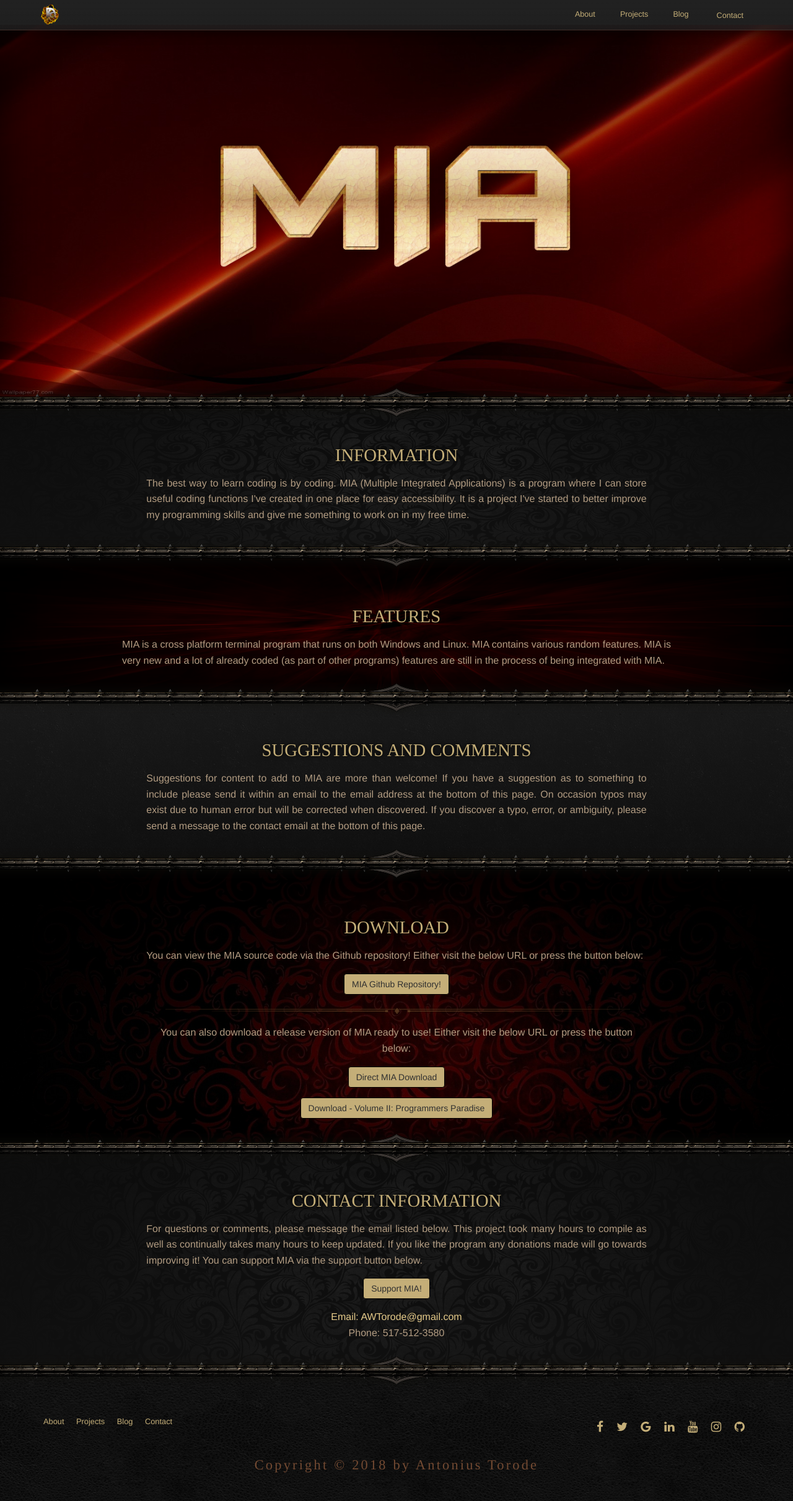
After one commit to torodean/torodean.github.io, a PHP site: page /MIA.html in a window 1280 px wide. The commit adds this page. Shown: the whole page at 62% size. Run offline with PHP 8.4, Linux system fonts and the light colour scheme.

Commit message:
Started a MIA page

```diff
--- /dev/null
+++ b/MIA.html
@@ -0,0 +1,277 @@
+<!doctype html>
+<html lang="en">
+	<head>
+        <!-- Required meta tags -->
+        <meta charset="utf-8">
+        <meta name="viewport" content="width=device-width, initial-scale=1, shrink-to-fit=no">
+		<meta name="description" content="Antonius Torode's homepage.">
+        <meta name="keywords" content="Antonius, Torode">
+
+	    <!-- Favicon information -->
+		<link rel="apple-touch-icon" sizes="57x57" href="img/favicon/apple-icon-57x57.png">
+		<link rel="apple-touch-icon" sizes="60x60" href="img/favicon/apple-icon-60x60.png">
+		<link rel="apple-touch-icon" sizes="72x72" href="img/favicon/apple-icon-72x72.png">
+		<link rel="apple-touch-icon" sizes="76x76" href="img/favicon/apple-icon-76x76.png">
+		<link rel="apple-touch-icon" sizes="114x114" href="img/favicon/apple-icon-114x114.png">
+		<link rel="apple-touch-icon" sizes="120x120" href="img/favicon/apple-icon-120x120.png">
+		<link rel="apple-touch-icon" sizes="144x144" href="img/favicon/apple-icon-144x144.png">
+		<link rel="apple-touch-icon" sizes="152x152" href="img/favicon/apple-icon-152x152.png">
+		<link rel="apple-touch-icon" sizes="180x180" href="img/favicon/apple-icon-180x180.png">
+		<link rel="icon" type="image/png" sizes="192x192"  href="img/favicon/android-icon-192x192.png">
+		<link rel="icon" type="image/png" sizes="32x32" href="img/favicon/favicon-32x32.png">
+		<link rel="icon" type="image/png" sizes="96x96" href="img/favicon/favicon-96x96.png">
+		<link rel="icon" type="image/png" sizes="16x16" href="img/favicon/favicon-16x16.png">
+		<link rel="manifest" href="/manifest.json">
+		<meta name="msapplication-TileColor" content="#ffffff">
+		<meta name="msapplication-TileImage" content="/ms-icon-144x144.png">
+		<meta name="theme-color" content="#ffffff">
+
+		<!-- Add icon library -->
+		<link rel="stylesheet" href="https://cdnjs.cloudflare.com/ajax/libs/font-awesome/4.7.0/css/font-awesome.min.css">
+
+		<!-- Website Title -->
+        <title>Antonius' Handbook</title>
+
+        <!-- Bootstrap CSS -->
+        <link rel="stylesheet" href="css/vendors/bootstrap/bootstrap.min.css">
+
+        <!-- main css -->
+        <link rel="stylesheet" href="css/styles.css">
+    </head>
+
+	<!-- Begin main body -->
+    <body data-spy="scroll" data-target=".navbar-custom">
+		<div class="container-fluid">
+
+			<!-- Begin main home section -->
+			<div class="row">
+				<header class="header-home" id="home">
+					<!-- Main navigation bar -->
+					<nav class="navbar navbar-inverse navbar-custom navbar-fixed-top">
+						<div class="container">
+							<div class="navbar navbar-header">
+								<a class="navbar-brand navbar-logo" href="index.html#home"></a>
+								<button type="button" class="navbar-toggle custom-toggle-btn" data-toggle="collapse" data-target="#main-nav" aria-expanded="false">
+								<span class="sr-only">
+                                Toggle navigation
+                                </span>
+                                <span class="icon-bar"></span>
+                                <span class="icon-bar"></span>
+                                <span class="icon-bar"></span>
+                                </button>
+							</div>
+							<div class="collapse navbar-collapse" id="main-nav">
+								<ul class="nav navbar-nav navbar-right">
+									<!-- <li class="plain-link-blue"><a href="index.html#home">Home</a></li> -->
+									<li class="dropdown"><div class="plain-link"><a href="index.html#home">About</a></div>
+										<div class="dropdown-content">
+											<ul class="nav">
+												<div class="plain-link"><a href="index.html#about">About Me</a></div>
+												<div class="plain-link"><a href="index.html#education">Education</a></div>
+												<div class="plain-link"><a href="index.html#experience">Experience</a></div>
+												<div class="plain-link"><a href="index.html#current">Current Endeavors</a></div>
+												<div class="plain-link"><a href="index.html#future">Future Goals</a></div>
+												<div class="plain-link"><a href="index.html#resumeCV">Resume/CV</a></div>
+											</ul>
+										</div>
+									</li>
+									<li class="dropdown"><div class="plain-link"><a href="projects.html#home">Projects</a></div>
+										<div class="dropdown-content">
+											<ul class="nav">
+												<div class="plain-link"><a href="projects.html#books">Books</a></div>
+												<div class="plain-link"><a href="projects.html#programming">Programming</a></div>
+												<div class="plain-link"><a href="projects.html#publications">Publications</a></div>
+												<div class="plain-link"><a href="projects.html#graphics">Graphic Design</a></div>
+												<div class="plain-link"><a href="projects.html#misc">Miscellaneous</a></div>
+											</ul>
+										</div>
+									</li>
+									<li class="dropdown"><div class="plain-link"><a href="blog.html#home">Blog</a></div>
+										<div class="dropdown-content">
+											<ul class="nav">
+												<div class="plain-link"><a href="blog.html#recent">Latest</a></div>
+												<div class="plain-link"><a href="blog.html#archive">Archive</a></div>
+											</ul>
+										</div>
+									</li>
+									<li class="plain-link"><a href="index.html#contact">Contact</a></li>
+								</ul>
+							</div>
+
+
+
+						</div>
+					</nav>
+					<!-- End of navigation bar -->
+
+					<!-- Banner -->
+					<h1>
+						<img onload="this.style.opacity='1';" class="big-logo" src="img/MIAbanner.png" alt="banner">
+					</h1>
+				</header>
+			</div>
+
+			<!-- Begin main intro section -->
+			<!-- ============== DIVIDER ============== -->
+            <div class="Divider">
+                <hr class="Divider-rule">
+            </div>
+
+            <!-- ============== INFORMATION SECTION =============== -->
+            <div class="black-texture-short row">
+                <section class="information" id="about">
+                    <div class="container">
+                        <div class="row">
+                            <h2 class="text-align-center">Information</h2>
+							<p class="section-description">
+								The best way to learn coding is by coding. MIA (Multiple Integrated Applications) is a program where I can store useful coding functions I've created in one place for easy accessibility. It is a project I've started to better improve my programming skills and give me something to work on in my free time.
+                            </p>
+                        </div>
+                    </div>
+                </section>
+			</div>
+
+            <!-- ============== DIVIDER ============== -->
+            <div class="Divider">
+                <hr class="Divider-rule">
+            </div>
+
+			<!-- ============== Preview SECTION =============== -->
+            <div class="row">
+                <section class="mia-features" id="suggestion">
+                        <div class="row">
+                            <h2 class="text-align-center">Features</h2>
+							<p class="section-description">MIA is a cross platform terminal program that runs on both Windows and Linux. MIA contains various random features. MIA is very new and a lot of already coded (as part of other programs) features are still in the process of being integrated with MIA.</p>
+                        </div>
+                </section>
+			</div>
+
+            <!-- ============== DIVIDER ============== -->
+            <div class="Divider">
+                <hr class="Divider-rule">
+            </div>
+
+			<!-- ============== SUGGESTIONS SECTION =============== -->
+            <div class="row pattern">
+                <section class="information" id="suggestion">
+                    <div class="container">
+                        <div class="row">
+                            <h2 class="text-align-center">Suggestions and Comments</h2>
+							<p class="section-description">
+								Suggestions for content to add to MIA are more than welcome! If you have a suggestion as to something to include please send it within an email to the email address at the bottom of this page. On occasion typos may exist due to human error but will be corrected when discovered. If you discover a typo, error, or ambiguity, please send a message to the contact email at the bottom of this page.
+                            </p>
+                        </div>
+                    </div>
+                </section>
+			</div>
+
+            <!-- ============== DIVIDER ============== -->
+            <div class="Divider">
+                <hr class="Divider-rule">
+            </div>
+
+			<!-- ============== DOWNLOAD SECTION =============== -->
+            <div class="row">
+                <section class="resumeCV" id="download">
+                    <div class="container">
+                        <div class="row">
+                            <h2 class="text-align-center">Download</h2>
+							<p class="section-description">
+								You can view the MIA source code via the Github repository! Either visit the below URL or press the button below:
+							</p>
+							<p class="text-align-center  section-description">
+								<a href="https://github.com/torodean/Antonius-MIA"><button type="button" class="button-padding home-button btn btn-warning text-align-center">MIA Github Repository!</button></a>
+							</p>
+							<!-- ============== SMALL DIVIDER ============== -->
+							<div class="row items-container separator">
+								<p>&nbsp;</p>
+							</div>
+							<p class="text-align-center  section-description">
+								You can also download a release version of MIA ready to use! Either visit the below URL or press the button below:
+							</p>
+							<p class="text-align-center section-description">
+								<a href="https://github.com/torodean/Antonius-MIA/raw/master/MIA%20Release.tar.gz"><button type="button" class="button-padding home-button btn btn-warning text-align-center">Direct MIA Download</button></a>
+							</p>
+							<p class="text-align-center section-description">
+								<a href="https://github.com/torodean/Antonius-Handbook-II/raw/master/Volume%20II%20Programmers%20Paradise/Handbook.pdf"><button type="button" class="button-padding home-button btn btn-warning text-align-center">Download - Volume II: Programmers Paradise </button></a>
+							</p>
+                        </div>
+                    </div>
+                </section>
+			</div>
+
+            <!-- ============== DIVIDER ============== -->
+            <div class="Divider">
+                <hr class="Divider-rule">
+            </div>
+
+			<!-- ============== CONTACT SECTION =============== -->
+            <div class="black-texture-short row">
+                <section class="information" id="contact">
+                    <div class="container">
+                        <div class="row">
+                            <h2 class="text-align-center">Contact Information</h2>
+							<p class="section-description">
+								For questions or comments, please message the email listed below. This project took many hours to compile as well as continually takes many hours to keep updated. If you like the program any donations made will go towards improving it! You can support MIA via the support button below.
+                            </p>
+							<p class="text-align-center  section-description">
+								<a href="https://www.paypal.me/AntoniusTorode"><button type="button" class="button-padding home-button btn btn-warning text-align-center">Support MIA!</button></a>
+							</p>
+							<p class="text-noticeable text-align-center section-description" style="margin-bottom:0;">Email: AWTorode@gmail.com</p>
+							<p class="text-align-center section-description"  style="margin-top:0;">Phone: 517-512-3580</p>
+                        </div>
+                    </div>
+                </section>
+			</div>
+
+            <!-- ============== DIVIDER ============== -->
+            <div class="Divider">
+                <hr class="Divider-rule">
+            </div>
+
+			<!-- ============== FOOTER =============== -->
+            <div class="row pattern-dark">
+                <footer class="container footer">
+                    <div class="row">
+                        <div class="col-xs-12 col-sm-6">
+                            <nav class="footer-nav">
+                                <ul>
+                                    <!-- <li><a href="index.html#home">Home</a></li> -->
+									<li><a href="index.html#home">About</a></li>
+									<li><a href="projects.html#home">Projects</a></li>
+									<li><a href="blog.html#blog">Blog</a></li>
+									<li><a href="index.html#contact">Contact</a></li>
+                                </ul>
+                            </nav>
+                        </div>
+
+						<!-- Links for social media -->
+						<div class="col-xs-12 col-sm-6">
+							<nav class="social-nav">
+								<a href="https://www.facebook.com/antonius.torode" class="fa fa-facebook"></a>
+								<a href="https://twitter.com/awtorode" class="fa fa-twitter"></a>
+								<a href="https://plus.google.com/u/0/101474840504256033440" class="fa fa-google"></a>
+								<a href="https://www.linkedin.com/in/antonius-torode/" class="fa fa-linkedin"></a>
+								<a href="https://www.youtube.com/channel/UCEnZovSEZd8BsB2_PJrPkEg" class="fa fa-youtube"></a>
+								<a href="https://www.instagram.com/awtorode/" class="fa fa-instagram"></a>
+								<a href="https://github.com/torodean/" class="fa fa-github"></a>
+							</nav>
+						</div>
+                    </div>
+
+					<!-- Copyright notice -->
+                    <div class="row">
+                        <p class="copyright">Copyright &copy; 2018 by Antonius Torode</p>
+                    </div>
+                </footer>
+            </div>
+
+		</div>
+
+		<!-- ============== SCRIPTS =============== -->
+        <script src="js/jquery-1.12.4.min.js"></script>
+        <script src="js/bootstrap/bootstrap.min.js"></script>
+        <script src="js/app.min.js"></script>
+        <script src="js/jquery-mobile-custom/jquery.mobile.custom.min.js"></script>
+	</body>
+</html>
--- a/css/styles.css
+++ b/css/styles.css
@@ -819,7 +819,33 @@ a.navbar-logo-blue:hover {
     margin-top: 10px;
     text-align: center;
 }
-.ahpreviewcite img {
+.ahpreview cite img {
+    margin: 15px 15px 0 0;
+    border: 1px solid #752b1a;
+    height: auto;
+    width: 50%;
+    display: inline-block;
+    box-shadow: 0 0 10px #000000;
+}
+/* MIA features section */
+.mia-features {
+    background-image: linear-gradient(rgba(0, 0, 0, 0.85), rgba(0, 0, 0, 0.25)), url(../img/BG-00.jpg);
+    background-size: cover;
+    background-position: center center;
+    box-shadow: inset 0 -10px 50px #000000;
+    color: #ffffff;
+}
+@media (min-width: 1200px) {
+    .mia-features {
+        background-attachment: fixed;
+    }
+}
+.mia-features cite {
+    display: block;
+    margin-top: 10px;
+    text-align: center;
+}
+.mia-features cite img {
     margin: 15px 15px 0 0;
     border: 1px solid #752b1a;
     height: auto;
```
Also changed, not shown: projects.html (+13 -3 lines), img/MIAbanner.png (added).
